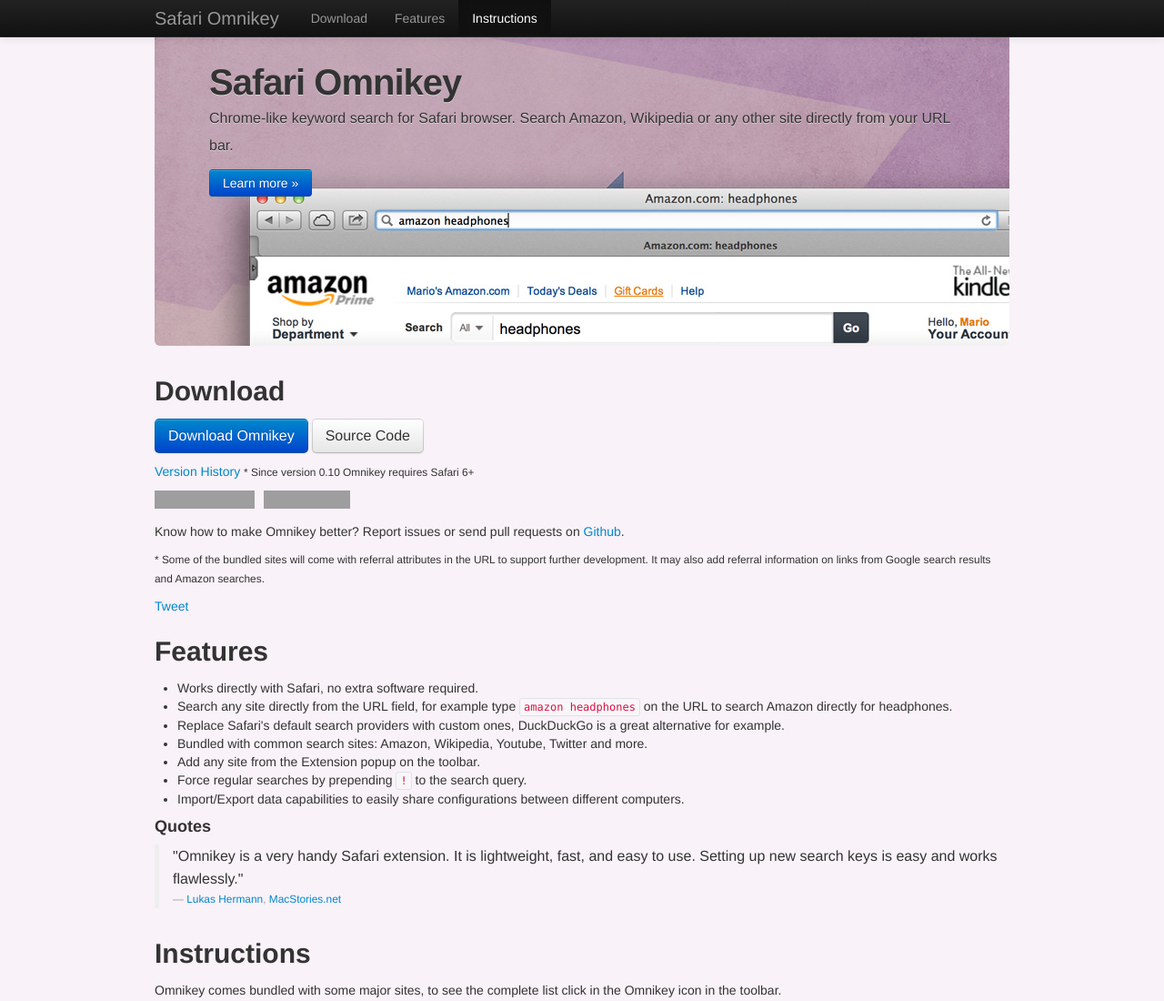
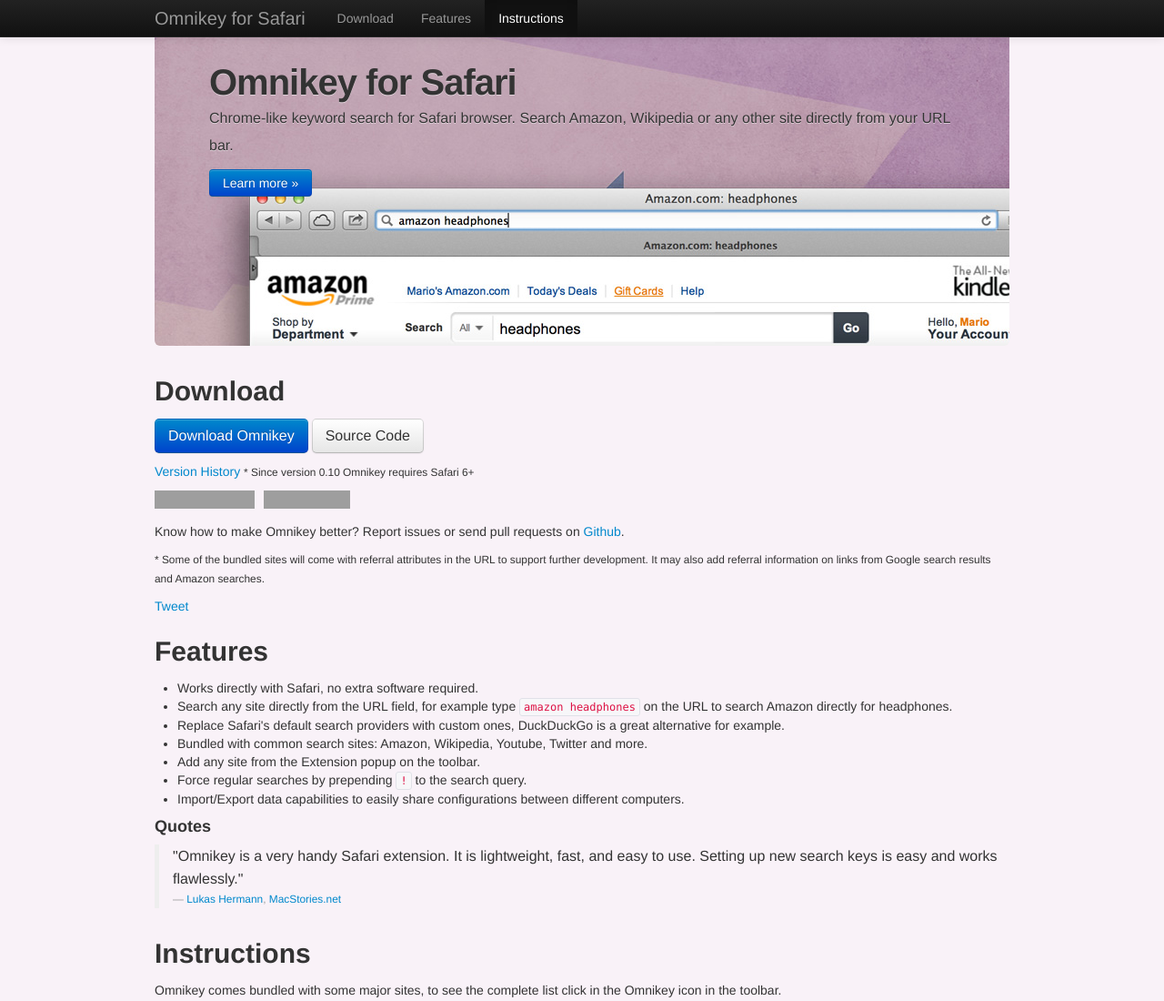
Before and after one commit to marioestrada/safari-omnikey, a plain HTML site: page index.html in a window 1280 px wide. Shown: the top 1100 px of the page at 91% size. Drawn offline with nearby package versions, Linux system fonts and the light colour scheme; grey boxes are pictures that could not be loaded.

Commit message:
Renames site

```diff
--- a/index.html
+++ b/index.html
@@ -1,10 +1,10 @@
 <!doctype html>
 <html lang="en">
     <head>
-        <title>Safari Omnikey - Keyword searches from URL field</title>
+        <title>Omnikey for Safari - Keyword searches from URL field</title>
 
         <meta name="description" content="Chrome-like keyword search for Safari. Search Amazon, Wikipedia or any other site directly from your URL field." />
-        <meta name="title" content="Safari Omnikey - Keyword searches from URL bar" />
+        <meta name="title" content="Omnikey for Safari - Keyword searches from URL bar" />
 
         <link rel="stylesheet" href="site/bootstrap/css/bootstrap.css" />
         <link rel="stylesheet" href="site/bootstrap/css/bootstrap-responsive.css" />
@@ -20,7 +20,7 @@
                         <span class="icon-bar"></span>
                         <span class="icon-bar"></span>
                     </a>
-                    <a class="brand" href="#">Safari Omnikey</a>
+                    <a class="brand" href="#">Omnikey for Safari</a>
                     <div class="nav-collapse collapse">
                         <ul class="nav">
                             <!-- <li class="active"><a href="#">Home</a></li> -->
@@ -37,7 +37,7 @@
 
             <!-- Main hero unit for a primary marketing message or call to action -->
             <div class="hero-unit">
-                <h1>Safari Omnikey</h1>
+                <h1>Omnikey for Safari</h1>
                 <p>Chrome-like keyword search for Safari browser. Search Amazon, Wikipedia or any other site directly from your URL bar.</p>
                 <p><a href="#features" class="btn btn-primary">Learn more &raquo;</a></p>
             </div>
```
